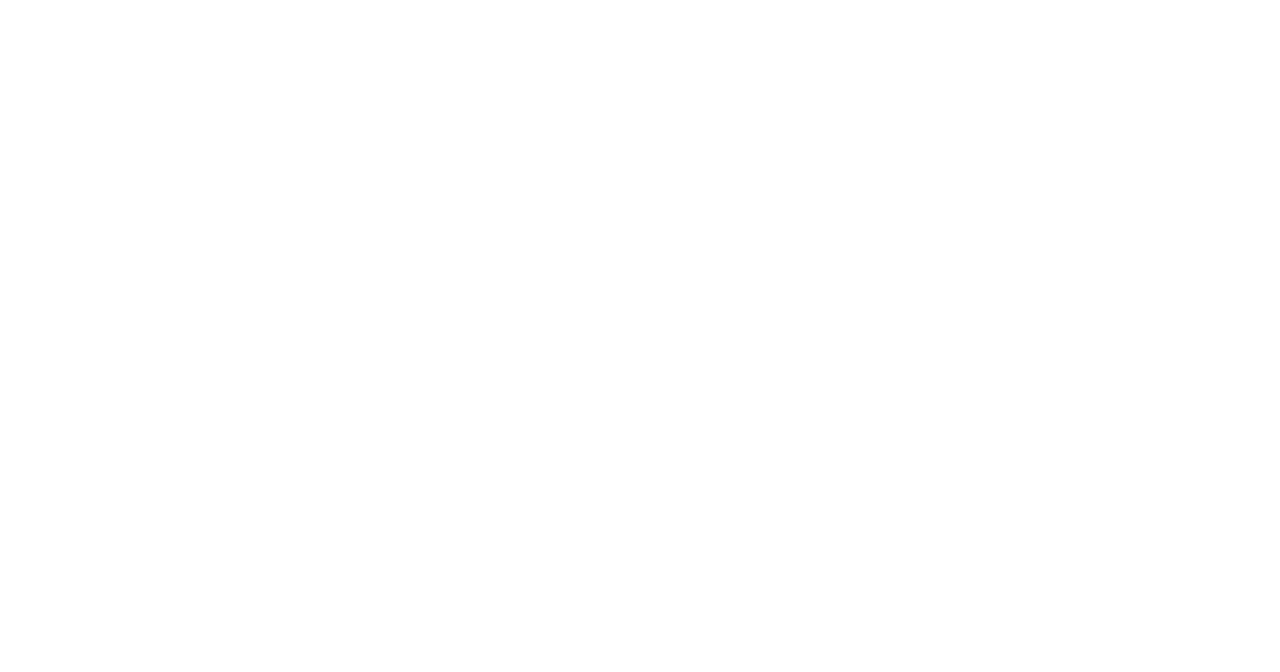
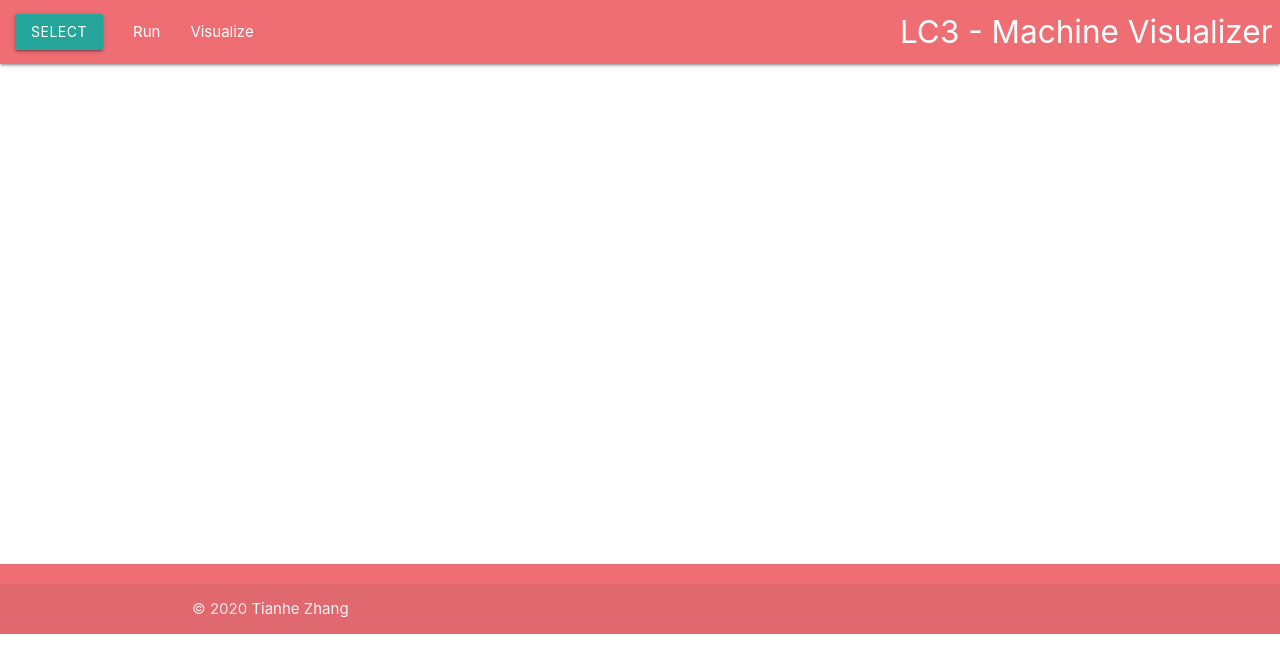
Before and after one commit to OscarTHZhang/lc3-vm, a website: page static/index.html in a window 1280 px wide. Drawn offline with nearby package versions, Linux system fonts and the light colour scheme.

Commit message:
added material design

```diff
--- a/static/index.html
+++ b/static/index.html
@@ -2,10 +2,35 @@
 <html>
   <head>
     <meta charset="utf-8">
-    <title>Hello wasm-pack!</title>
+    <link rel="stylesheet" href="https://cdnjs.cloudflare.com/ajax/libs/materialize/1.0.0/css/materialize.min.css">
+    <link rel="stylesheet" href="./style.css">
+    <title>LC3 - Machine Visualizer</title>
   </head>
   <body>
+    <nav>
+      <div class="nav-wrapper">
+        <a href="#" class="brand-logo right">LC3 - Machine Visualizer</a>
+        <ul id="nav-mobile" class="left hide-on-med-and-down">
+          <li><a class="waves-effect waves-light btn" id="select-file">Select</a></li>
+          <li><a href="#">Run</a></li>
+          <li><a href="#">Visualize</a></li>
+        </ul>
+      </div>
+    </nav>
+
+    <div style="height: 500px;">
+
+    </div>
+
     <noscript>This page contains webassembly and javascript content, please enable javascript in your browser.</noscript>
     <script src="./bootstrap.js"></script>
+
+    <footer class="page-footer">
+      <div class="footer-copyright">
+        <div class="container">
+          © 2020 <a class="grey-text text-lighten-4" href="https://oscarthzhang.github.io/">Tianhe Zhang</a>
+        </div>
+      </div>
+    </footer>
   </body>
 </html>
--- a/static/index.js
+++ b/static/index.js
@@ -1,3 +1,9 @@
 import * as wasm from "hello-wasm-pack";
 
-wasm.greet();
+// wasm.greet();
+
+const select_button = document.getElementById("select-file");
+
+select_button.addEventListener("click", event => {
+    wasm.greet();
+});
```
Also changed, not shown: 1 other file.
